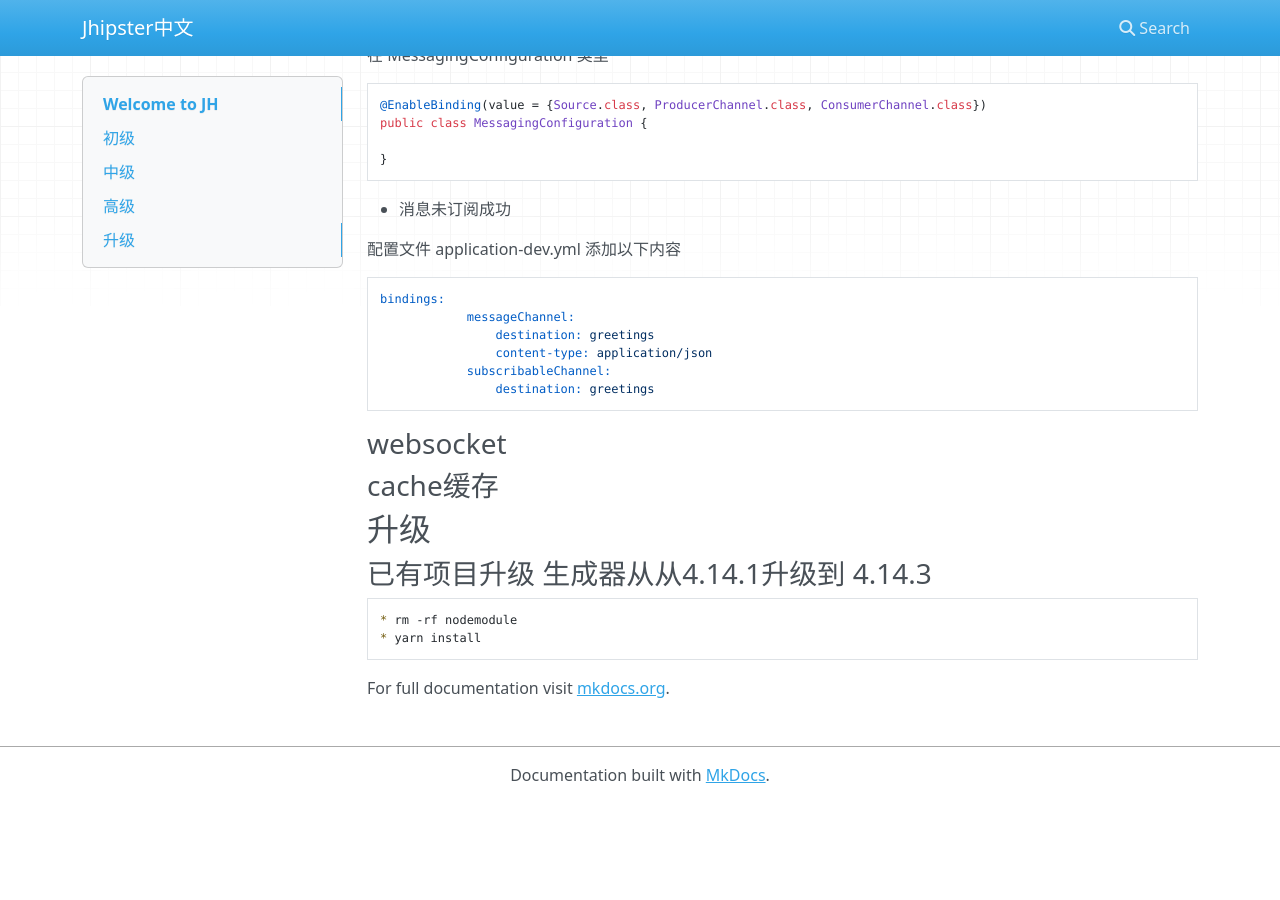
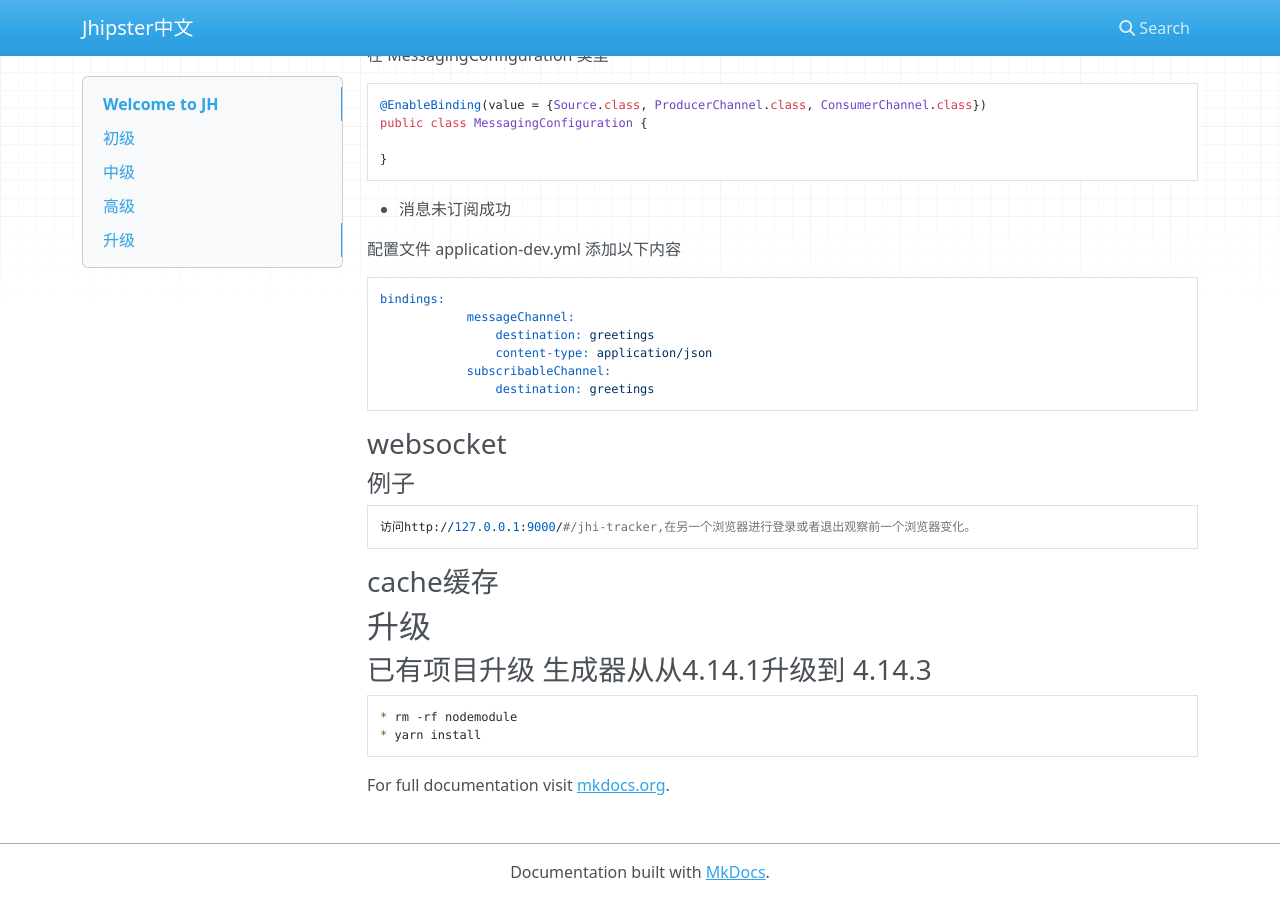
Before and after one commit to StayHungryStayFoolish/JHipsterQuestionGather, an MkDocs documentation site: the page built from docs/index.md, in a window 1280 px wide and 900 px high, scrolled down 1810 px. Built offline with MkDocs 1.6.1, drawn with Linux system fonts in a browser that asks for light colours; nearby versions of some CDN libraries; before the commit the page ends 2613 px from its top, so only the background shows below that.

Commit message:
websocket 例子

```diff
--- a/docs/index.md
+++ b/docs/index.md
@@ -104,6 +104,10 @@
 
 ### websocket
 
+#### 例子
+
+    访问http://127.0.0.1:9000/#/jhi-tracker,在另一个浏览器进行登录或者退出观察前一个浏览器变化。
+
 ### cache缓存
 
 ## 升级
```
